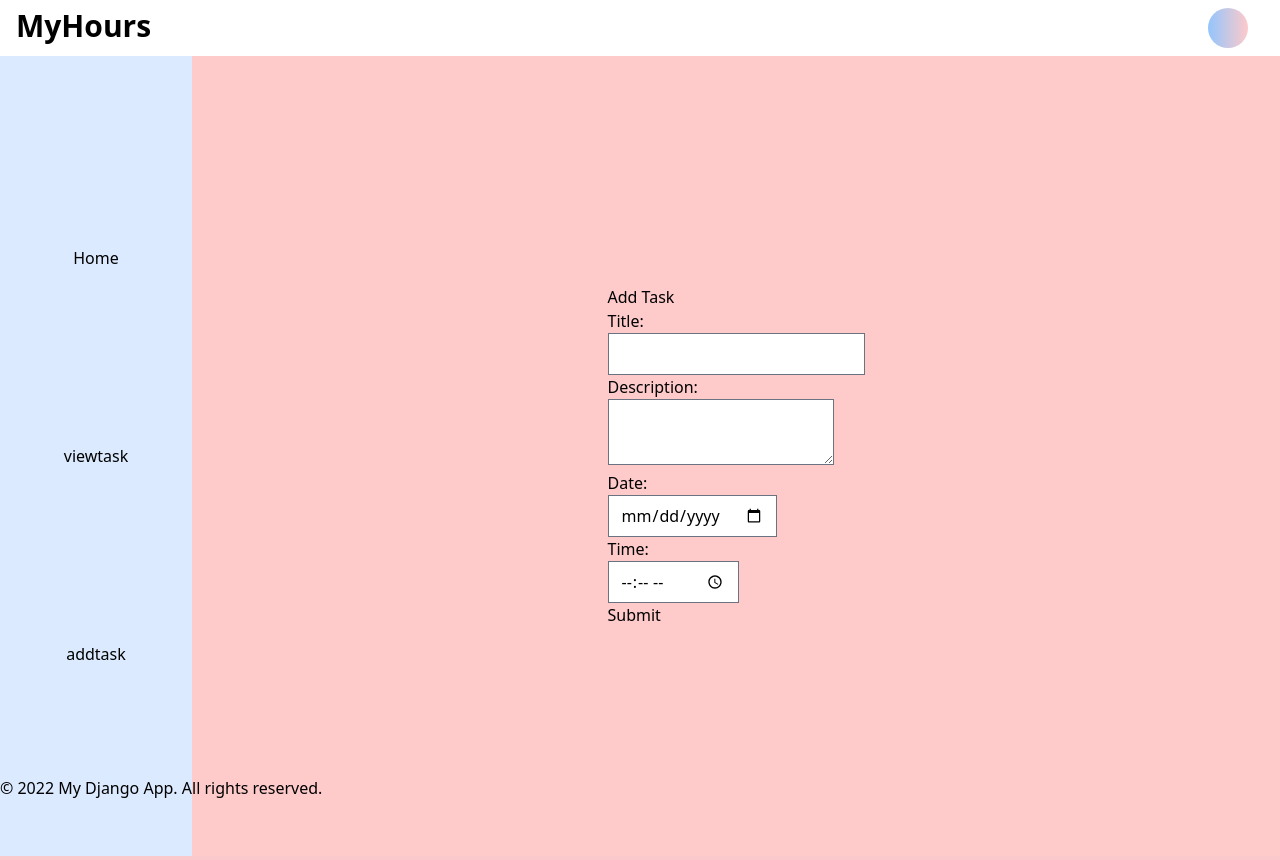
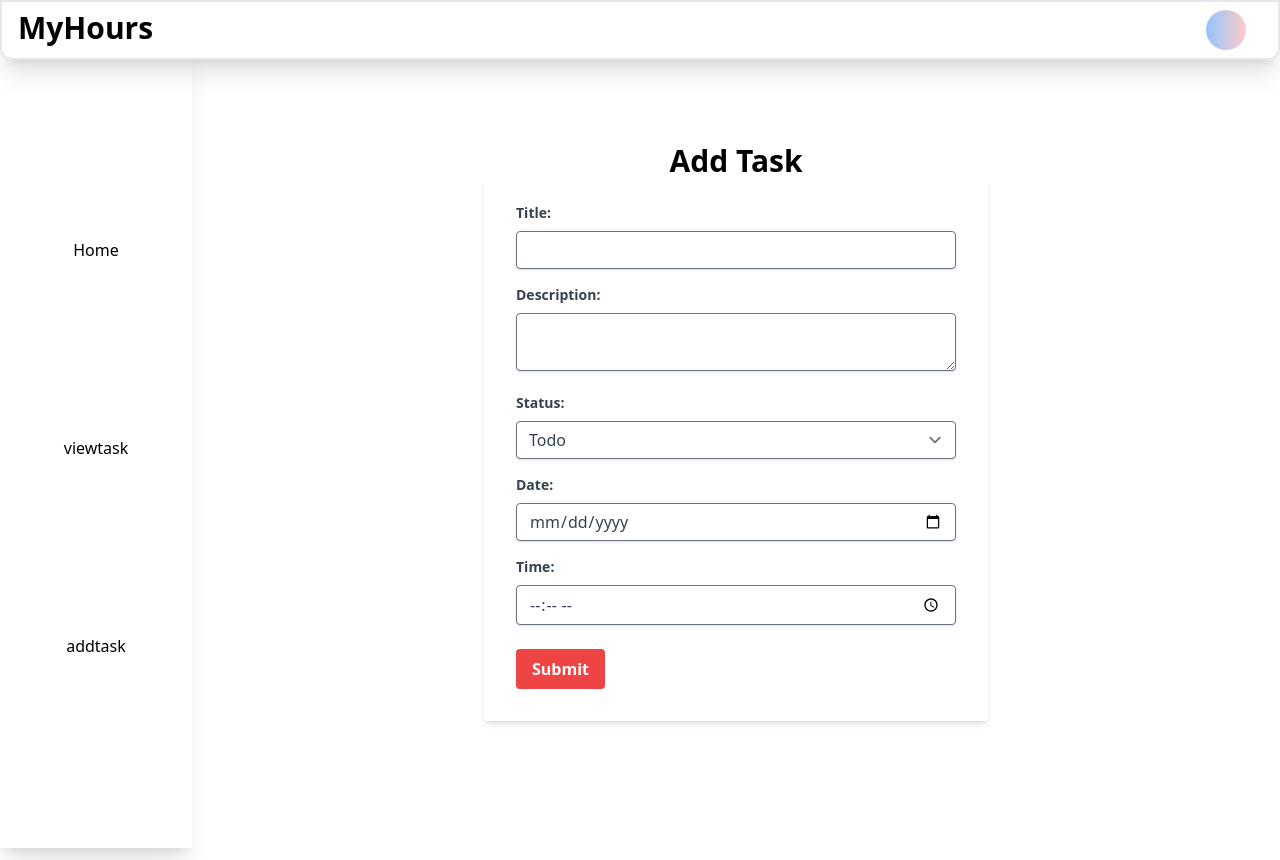
Before and after one commit to Marina2813/Sentinels, a Django app: page /addtask/ in a window 1280 px wide. Run offline with Django 4.2, Linux system fonts and the light colour scheme; some libraries are stand-ins or nearby versions.

Commit message:
added homepage

```diff
--- a/myhours/home/urls.py
+++ b/myhours/home/urls.py
@@ -6,5 +6,7 @@ urlpatterns = [
     path('admin/', admin.site.urls),
     path('', views.home, name='home'),
     path('viewtask/', views.viewtasks, name='viewtasks'),
+    path('login/', views.login, name='login'),
+    path('signup/', views.signup, name='signup'),
     path('addtask/', views.addtask, name='addtask'),
 ]
--- a/myhours/home/views.py
+++ b/myhours/home/views.py
@@ -15,6 +15,13 @@ def addtask(request):
         description = request.POST['description']
         date = request.POST['date']
         time = request.POST['time']
-        Planner.objects.create(title=title, description=description, date=date, time=time)
+        status = request.POST['status']
+        Planner.objects.create(title=title, description=description, status=status, date=date, time=time)
         return render(request, 'index.html')
     return render(request, 'addTask.html')
+
+def login(request):
+    return render(request, 'login.html')
+def signup(request):
+
+    return render(request, 'signup.html')
--- a/myhours/myhours/settings.py
+++ b/myhours/myhours/settings.py
@@ -117,7 +117,8 @@ USE_TZ = True
 # Static files (CSS, JavaScript, Images)
 # https://docs.djangoproject.com/en/4.2/howto/static-files/
 
-STATIC_URL = 'static/'
+STATIC_URL = '/static/'
+STATICFILES_DIRS = [os.path.join(BASE_DIR, 'static')]
 
 # Default primary key field type
 # https://docs.djangoproject.com/en/4.2/ref/settings/#default-auto-field
--- a/myhours/templates/addTask.html
+++ b/myhours/templates/addTask.html
@@ -3,19 +3,37 @@
 {% block title %}Add Task{% endblock %}
 
 {% block content %}
-<div>
-    <h1>Add Task</h1>
-    <form method="POST">
+<div class="flex flex-col justify-center items-center h-full pb-10 w-screen">
+    <h1 class="font-bold text-3xl">Add Task</h1>
+    <form method="POST" class="bg-white w-1/2 shadow-md rounded px-8 pt-6 pb-8 mb-4">
         {% csrf_token %}
-        <label for="title">Title:</label><br>
-        <input type="text" id="title" name="title"><br>
-        <label for="description">Description:</label><br>
-        <textarea id="description" name="description"></textarea><br>
-        <label for="date">Date:</label><br>
-        <input type="date" id="date" name="date"><br>
-        <label for="time">Time:</label><br>
-        <input type="time" id="time" name="time"><br>
-        <input type="submit" value="Submit">
+        <div class="mb-4">
+            <label class="block text-gray-700 text-sm font-bold mb-2" for="title">Title:</label>
+            <input required class="shadow appearance-none border rounded w-full py-2 px-3 text-gray-700 leading-tight focus:outline-none focus:shadow-outline" type="text" id="title" name="title">
+        </div>
+        <div class="mb-4">
+            <label class="block text-gray-700 text-sm font-bold mb-2" for="description">Description:</label>
+            <textarea required class="shadow appearance-none border rounded w-full py-2 px-3 text-gray-700 leading-tight focus:outline-none focus:shadow-outline" id="description" name="description"></textarea>
+        </div>
+        <div class="mb-4">
+            <label class="block text-gray-700 text-sm font-bold mb-2" for="status">Status:</label>
+            <select class="shadow appearance-none border rounded w-full py-2 px-3 text-gray-700 leading-tight focus:outline-none focus:shadow-outline" id="status" name="status">
+                <option value="todo">Todo</option>
+                <option value="inprogress">In Progress</option>
+                <option value="complete">Complete</option>
+            </select>
+        </div>
+        <div class="mb-4">
+            <label class="block text-gray-700 text-sm font-bold mb-2" for="date">Date:</label>
+            <input class="shadow appearance-none border rounded w-full py-2 px-3 text-gray-700 leading-tight focus:outline-none focus:shadow-outline" type="date" id="date" name="date">
+        </div>
+        <div class="mb-6">
+            <label class="block text-gray-700 text-sm font-bold mb-2" for="time">Time:</label>
+            <input class="shadow appearance-none border rounded w-full py-2 px-3 text-gray-700 leading-tight focus:outline-none focus:shadow-outline" type="time" id="time" name="time">
+        </div>
+        <div class="flex items-center justify-between">
+            <input class="bg-red-500 hover:bg-red-700 text-white font-bold py-2 px-4 rounded focus:outline-none focus:shadow-outline" type="submit" value="Submit">
+        </div>
     </form>
 </div>
 {% endblock %}
--- a/myhours/templates/index.html
+++ b/myhours/templates/index.html
@@ -1,37 +1,56 @@
 <!DOCTYPE html>
 <html lang="en">
   <head>
-    <meta charset="UTF-8">
-    <meta name="viewport" content="width=device-width, initial-scale=1.0">
+    <meta charset="UTF-8" />
+    <meta name="viewport" content="width=device-width, initial-scale=1.0" />
     <title>{% block title %}My Django App{% endblock %}</title>
     <script src="https://cdn.tailwindcss.com"></script>
     <script src="https://cdn.tailwindcss.com?plugins=forms,typography,aspect-ratio,line-clamp"></script>
   </head>
-<body class="overflow-hidden">
-    <div class="px-4 py-2 flex justify-between">
-        <h1 class="w-full font-bold text-3xl ">MyHours</h1>
+  <body class="overflow-hidden ">
+    <div class="px-4 py-2 flex  justify-between border-2 shadow-xl rounded-b-xl">
+      <h1 class="w-full font-bold text-3xl z-50">MyHours</h1>
       <div>
-            <div class="w-10 mx-4 h-10 bg-gradient-to-l from-red-200 to-blue-300 rounded-full"></div>
+        <div
+          class="w-10 mx-4 h-10 bg-gradient-to-l from-red-200 to-blue-300 rounded-full"
+        ></div>
       </div>
     </div>
     <header>
-        <nav class="" >
-            <ul class="flex fixed top-[2] left-0 flex-col w-[15%] justify-evenly bg-blue-100 p-4 h-screen justify-center items-center ">
-                <li class="hover:font-bold duration-300 ease-in-out"><a href="/">Home</a></li>
-                <li class="hover:font-bold duration-300 ease-in-out"><a href="/viewtask/">viewtask</a></li>
-                <li class="hover:font-bold duration-300 ease-in-out"><a href="/addtask/">addtask</a></li>
+      <nav class="">
+        <ul
+          class="flex fixed top-[3em]  z-10 left-0 flex-col w-[15%] justify-evenly shadow-xl p-4 h-screen justify-center items-center"
+        >
+          <li class="hover:font-bold duration-300 ease-in-out">
+            <a href="/">Home</a>
+          </li>
+          <li class="hover:font-bold duration-300 ease-in-out">
+            <a href="/viewtask/">viewtask</a>
+          </li>
+          <li class="hover:font-bold duration-300 ease-in-out">
+            <a href="/addtask/">addtask</a>
+          </li>
         </ul>
       </nav>
     </header>
+    {% load static %}
+    <main class="flex  ml-[15%] w-[85%] h-screen justify-centeritems-center p-10">
+        {% block content %}
+        <div class="h-full w-1/2 font-bold p-10 text-5xl flex flex-col justify-evenly  ">
+            <h1>FORGET ABOUT YOUR <br><span class="font-extrabold italic text-red-500 ">MESSY</span><br> SCHEDULE</h1>
+            <a href="/login">
+            <div  class="px-8 py-4 bg-red-500 rounded-full w-1/2 text-xl text-white flex items-center hover:justify-center cursor-pointer hover:px-10 hover:py-5 ease-in-out duration-500 ">
+                <h1>Get Started</h1>
+            </div>
+        </a>
+        </div>
+        <div class="h-full w-1/2 font-bold p-10 text-5xl  ">
+            <img src="{% static 'home/abstract.svg' %}" class="h-full" alt="Image 1">
+        </div>
 
-    <main class="flex bg-red-200 ml-[15%] w-[85%] h-screen justify-center items-center p-10">
-        {% block content %}
         {% endblock %}
     </main>
 
-    <footer class="absolute bottom-0 left-0">
-        <p>&copy; 2022 My Django App. All rights reserved.</p>
-    </footer>
 
   </body>
 </html>
--- a/myhours/templates/plannerDisplay.html
+++ b/myhours/templates/plannerDisplay.html
@@ -12,6 +12,7 @@
             <strong>Description:</strong> {{ planner.description }}<br>
             <strong>Date:</strong> {{ planner.date }}<br>
             <strong>Time:</strong> {{ planner.time }}<br>
+            <strong>Location:</strong> {{ planner.status }}<br>
             <strong>Created At:</strong> {{ planner.created_at }}<br>
             <strong>Updated At:</strong> {{ planner.updated_at }}<br>
         </li>
```
Also changed, not shown: myhours/home/models.py (+7 -1 lines), myhours/templates/login.html (added, +28 -0 lines), myhours/templates/signup.html (added, +29 -0 lines), myhours/db.sqlite3, myhours/home/migrations/0002_planner_status.py (added), myhours/static/home/abstract.svg (added), myhours/static/home/bg.jpg (added). Lines whose indentation alone changed are shown as unchanged.
